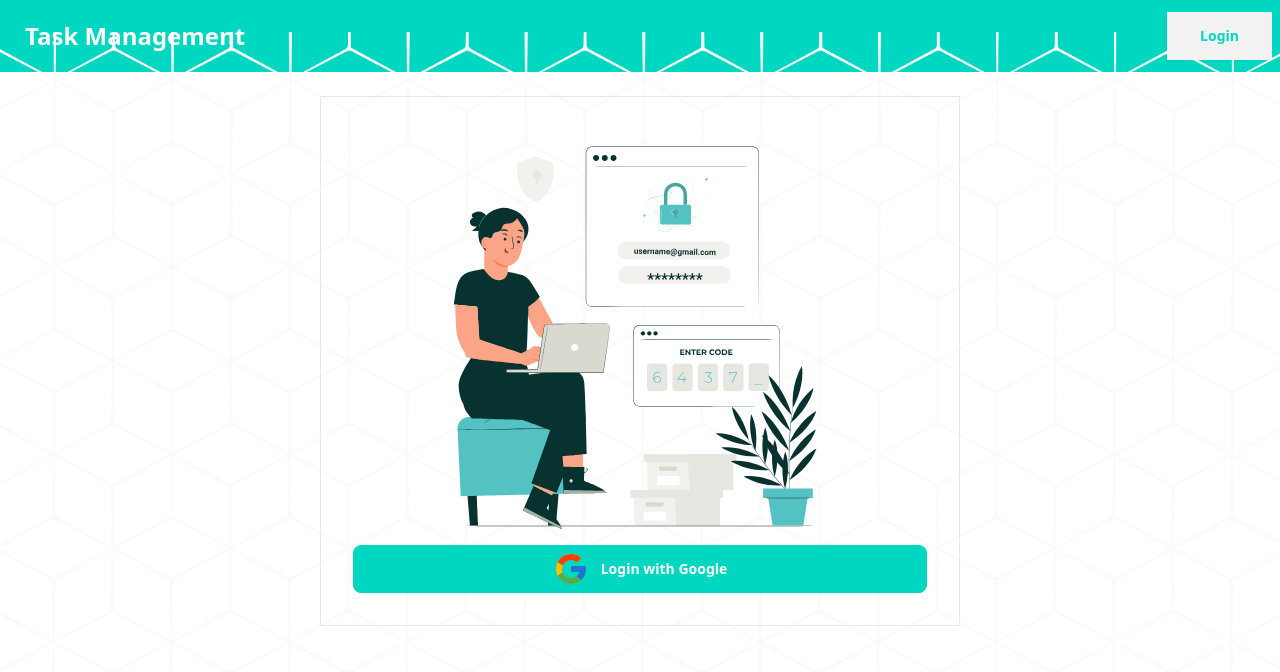
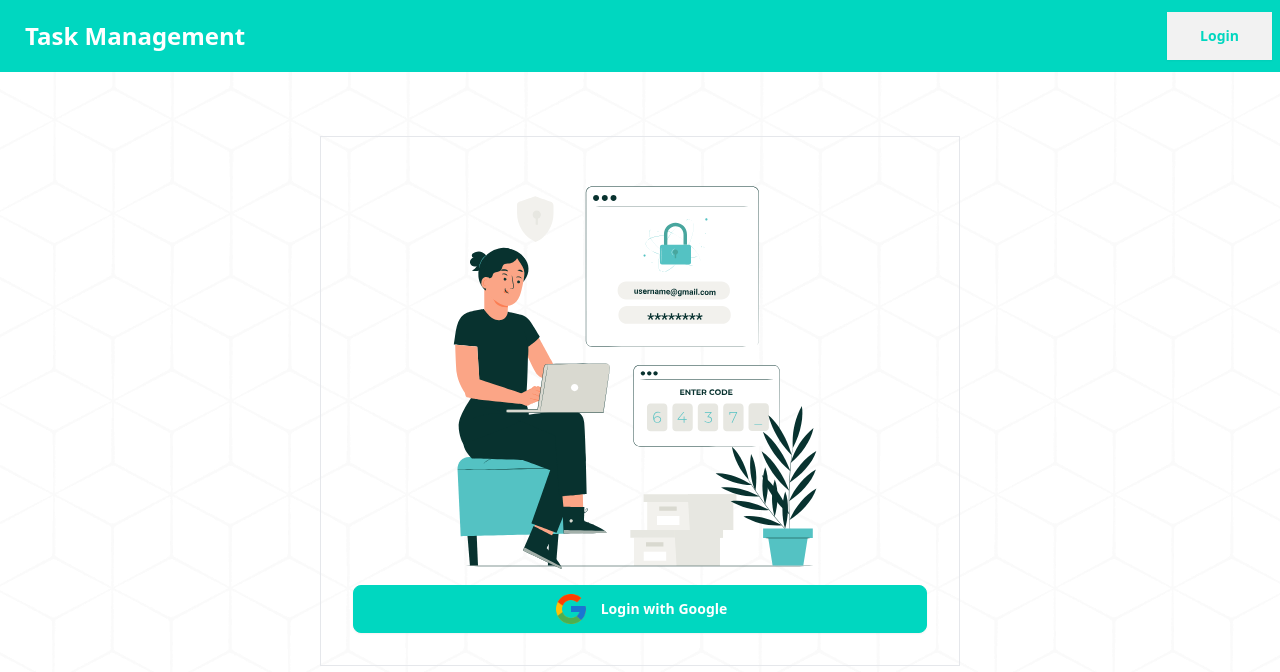
Before and after one commit to nurmahammadmondol/Task-Management-Application, a React app: page /login in a window 1280 px wide. Shown: the top 672 px of the page. Built offline with nearby package versions, Linux system fonts and the light colour scheme; no server answers; the HTML template or start-up script is replaced by a standard one.

Commit message:
update some data

```diff
--- a/src/Pages/LoginPage.jsx
+++ b/src/Pages/LoginPage.jsx
@@ -28,7 +28,7 @@ const LoginPage = () => {
         backgroundSize: 'cover',
         backgroundPosition: 'center',
       }}
-      className="-my-10 py-16"
+      className=" py-16"
     >
       <div className="card-body md:w-1/2 mx-auto border">
         <div className="h-[400px]">
```
